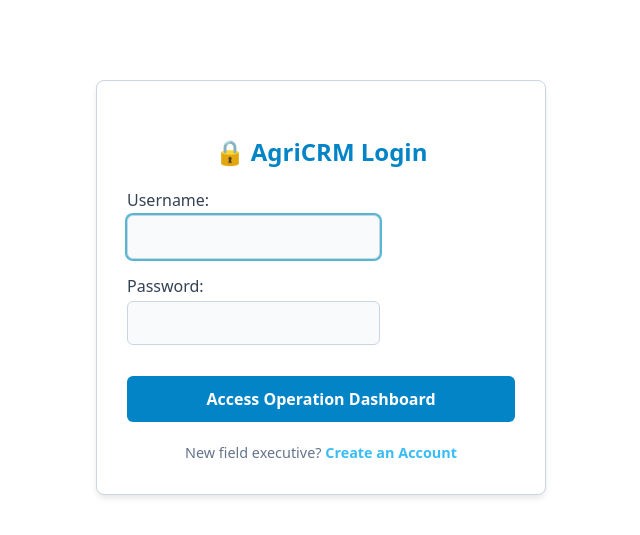
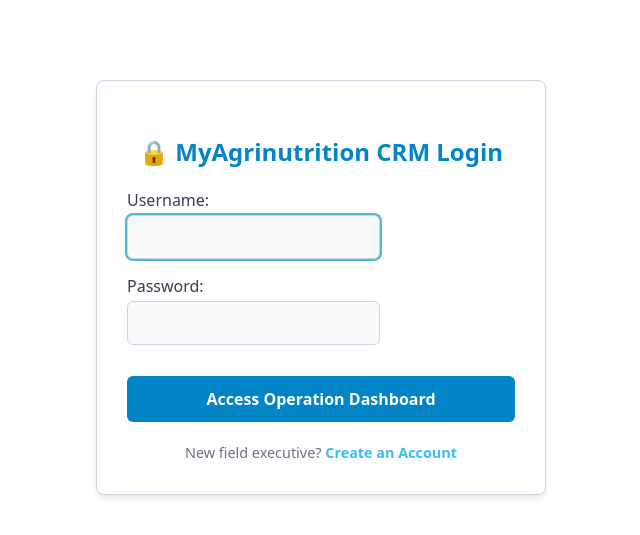
Before and after one commit to Karthi21-2001/myagrinutrition-crm, a Django app: page /crm/login/ in a window 1280 px wide. Shown: the top 535 px of the page, without its empty margins (319-959 px from the left). Run offline with Django 5.2, Linux system fonts and the light colour scheme.

Commit message:
Update login.html

```diff
--- a/backend/crm_core/templates/crm_core/login.html
+++ b/backend/crm_core/templates/crm_core/login.html
@@ -3,7 +3,7 @@
 <head>
     <meta charset="UTF-8">
     <meta name="viewport" content="width=device-width, initial-scale=1.0">
-    <title>AgriCRM - Secure Portal Login</title>
+    <title>MyAgrinutrition CRM - Secure Portal Login</title>
     <link rel="stylesheet" href="https://cdn.jsdelivr.net/npm/water.css@2/out/water.css">
     <style>
         body { max-width: 450px; margin: 60px auto; padding: 20px; }
@@ -29,7 +29,7 @@
 </head>
 <body>
     <div class="card">
-        <h2>🔒 AgriCRM Login</h2>
+        <h2>🔒 MyAgrinutrition CRM Login</h2>
         <form method="POST">
             {% csrf_token %}
 
```
